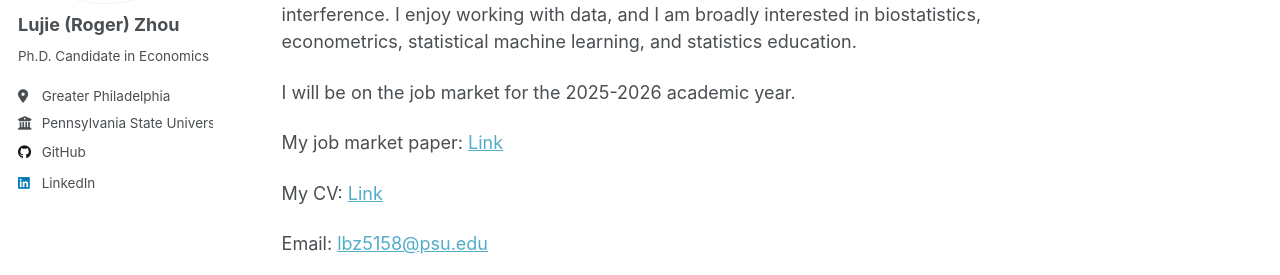
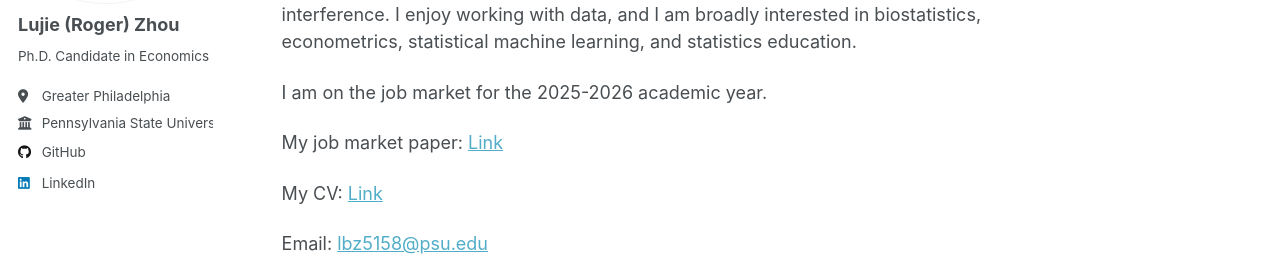
Before and after one commit to lbz5158/lujiezhou.github.io, a Jekyll site: the page built from _pages/about.md, in a window 1280 px wide. Shown: the part 229-504 px from the top of the page. Built offline with Jekyll 4.4.1, drawn with Linux system fonts in a browser that asks for light colours.

Commit message:
Update about.md

```diff
--- a/_pages/about.md
+++ b/_pages/about.md
@@ -14,7 +14,7 @@ Welcome to my page!
 
 I am a Ph.D. candidate in Economics at Pennsylvania State University. My research focuses on leveraging machine learning methods to answer questions and relax assumptions in causal inference particularly when subjects are exposed to network interference. I enjoy working with data, and I am broadly interested in biostatistics, econometrics, statistical machine learning, and statistics education.
 
-I will be on the job market for the 2025-2026 academic year.
+I am on the job market for the 2025-2026 academic year.
 
 My job market paper: [Link](https://drive.google.com/file/d/195-RpW3Ku2VvE6M83sJv4QrXyDOzeDVZ/view)
 
```
